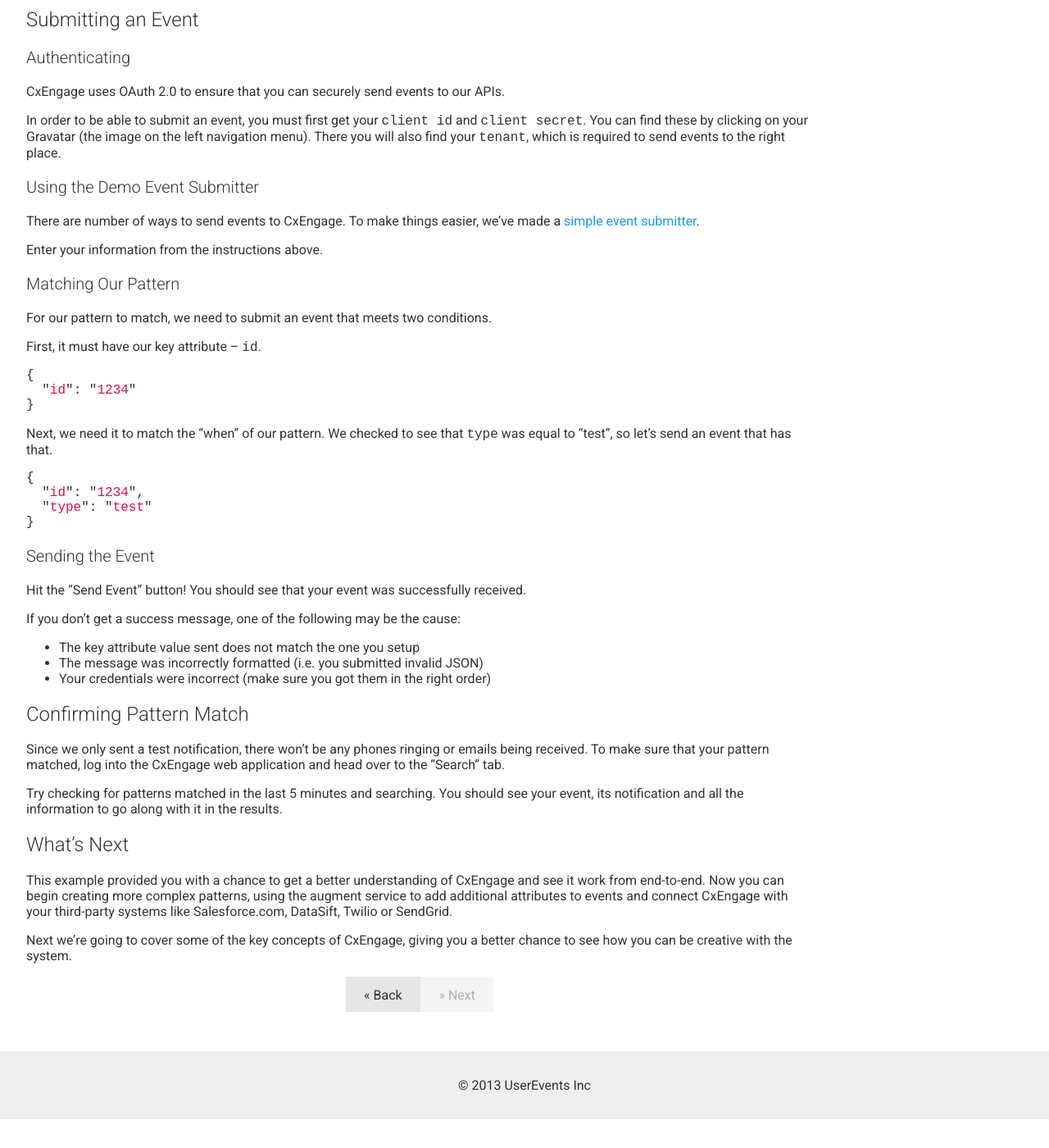
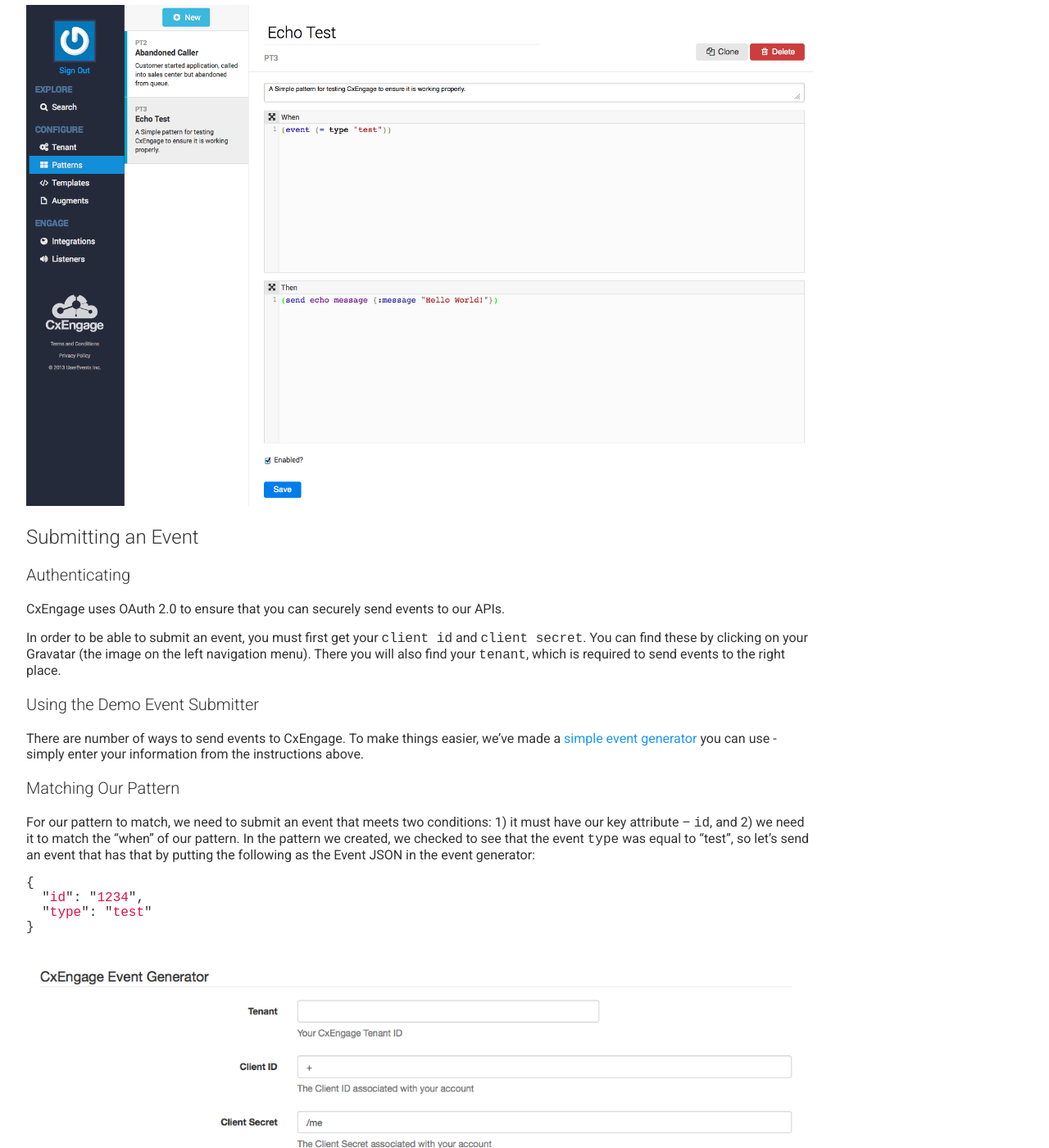
Before and after one commit to ianbishop/userevents.github.io, a Jekyll site: the page built from docs/quickstart.md, in a window 1280 px wide and 1400 px high, scrolled down 1989 px. Shown: the whole window at 82% size. Built offline with Jekyll 4.4.1, drawn with Linux system fonts in a browser that asks for light colours; Markdown is read by kramdown in place of the engine named in the settings; before the commit the page ends 3354 px from its top, so only the background shows below that; some of the changed text lies outside the part shown.

Commit message:
Added images

```diff
--- a/docs/quickstart.md
+++ b/docs/quickstart.md
@@ -53,7 +53,7 @@
 
 ### Then
 
-We want our reaction to create a notification to the test endpoint, Echo.
+We want our reaction to create a notification to the test endpoint, Echo:
 
 {% highlight clojure %}
 (send echo message {:message "Hello World!"})
@@ -61,10 +61,11 @@
 
 ## Enabling
 
-Be sure to check the "Enabled?" checkbox. By default, all new patterns are
-disabled -- meaning they won't be actively searching for pattern matches.
+Be sure to check the "Enabled?" checkbox. By default, all new patterns are disabled, meaning they won't be actively searching for pattern matches.
 
 Once you're done, hit the "Save" button.
+
+![Setting up your pattern using Echo](http://docs.cxengage.com/img/quickstart/EchoTest.png "Setting up your pattern using Echo")
 
 ## Submitting an Event
 
@@ -72,32 +73,16 @@
 
 CxEngage uses OAuth 2.0 to ensure that you can securely send events to our APIs.
 
-In order to be able to submit an event, you must first get your `client id` and
-`client secret`. You can find these by clicking on your Gravatar (the image on
-the left navigation menu). There you will also find your `tenant`, which is
-required to send events to the right place.
+In order to be able to submit an event, you must first get your `client id` and `client secret`. You can find these by clicking on your Gravatar (the image on the left navigation menu). There you will also find your `tenant`, which is required to send events to the right place.
 
 ### Using the Demo Event Submitter
 
 There are number of ways to send events to CxEngage. To make things easier,
-we've made a [simple event submitter](https://demo.cxengage.net).
-
-Enter your information from the instructions above.
+we've made a [simple event generator](https://demo.cxengage.net) you can use - simply enter your information from the instructions above.
 
 ### Matching Our Pattern
 
-For our pattern to match, we need to submit an event that meets two conditions.
-
-First, it must have our key attribute -- `id`.
-
-{% highlight javascript %}
-{
-  "id": "1234"
-}
-{% endhighlight %}
-
-Next, we need it to match the "when" of our pattern. We checked to see that
-`type` was equal to "test", so let's send an event that has that.
+For our pattern to match, we need to submit an event that meets two conditions: 1) it must have our key attribute -- `id`, and 2) we need it to match the "when" of our pattern. In the pattern we created, we checked to see that the event `type` was equal to "test", so let's send an event that has that by putting the following as the Event JSON in the event generator:
 
 {% highlight javascript %}
 {
@@ -106,25 +91,25 @@
 }
 {% endhighlight %}
 
+![Using the event generator](http://docs.cxengage.com/img/quickstart/Generator.png "Using the event generator")
+
 ### Sending the Event
 
-Hit the "Send Event" button! You should see that your event was successfully
-received.
+Hit the "Send Event" button! You should see that your event was successfully received.
 
 If you don't get a success message, one of the following may be the cause:
 
 * The key attribute value sent does not match the one you setup
 * The message was incorrectly formatted (i.e. you submitted invalid JSON)
-* Your credentials were incorrect (make sure you got them in the right order)
+* Your credentials were incorrect (make sure you have them in the right order)
 
 ## Confirming Pattern Match
 
-Since we only sent a test notification, there won't be any phones ringing or
-emails being received. To make sure that your pattern matched, log into the CxEngage web application and head over to the "Search" tab.
+Since we only sent a test notification, there won't be any phones ringing or emails being received to let you know it worked. Instead, log into the CxEngage web application and head over to the "Search" tab.
 
-Try checking for patterns matched in the last 5 minutes and searching. You
-should see your event, its notification and all the information to go along with
-it in the results.
+Try searching for the key attribute "1234" from above. You should see your event, its notification and all the information to go along with it in the results.
+
+![Search for your event](http://docs.cxengage.com/img/quickstart/Search.png "Search for your event")
 
 ## What's Next
 
```
